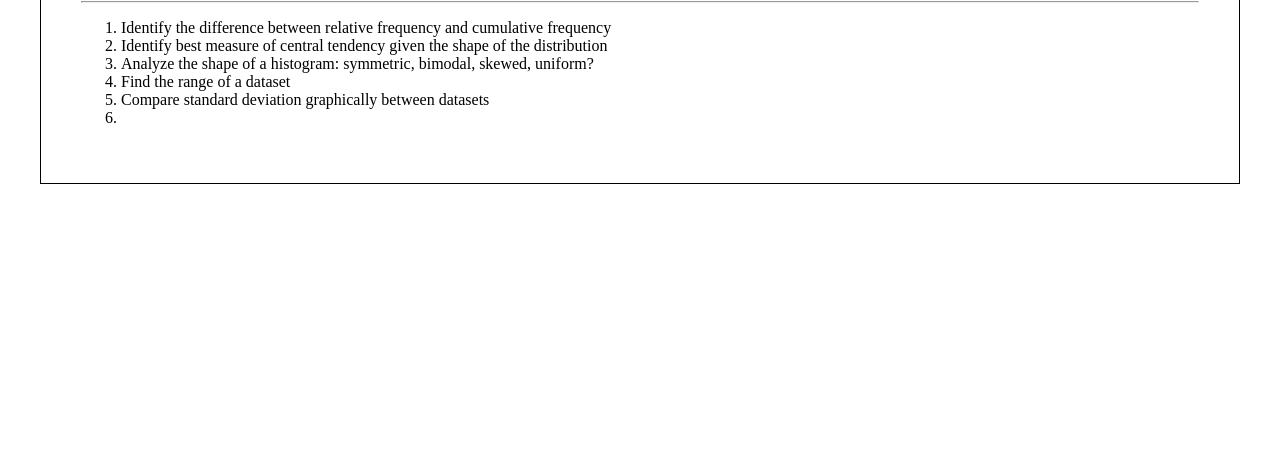
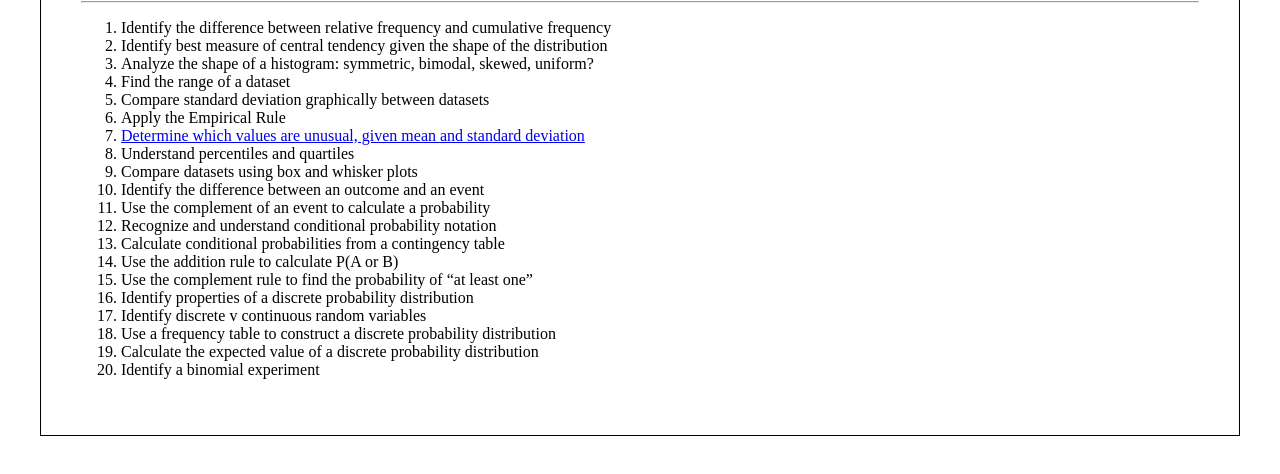
Before and after one commit to Jakob-Ayers/Jakob-Ayers.github.io, a plain HTML site: page stats-vocab/index.html in a window 1280 px wide. Shown: the part 160-634 px from the top of the page. Drawn offline with Linux system fonts and the light colour scheme.

Commit message:
added all the terms to index

```diff
--- a/stats-vocab/index.html
+++ b/stats-vocab/index.html
@@ -1,5 +1,6 @@
 <!DOCTYPE html>
 <html lang="en">
+
 <head>
     <meta charset="utf-8">
     <title>
@@ -9,6 +10,7 @@
         @import url(style.css);
     </style>
 </head>
+
 <body>
     <header>
         <h1>
@@ -34,9 +36,54 @@
                 Compare standard deviation graphically between datasets
             </li>
             <li>
-
+                Apply the Empirical Rule
+            </li>
+            <li>
+                <a href="7.html">
+                    Determine which values are unusual, given mean and standard deviation
+                </a>
+            </li>
+            <li>
+                Understand percentiles and quartiles
+            </li>
+            <li>
+                Compare datasets using box and whisker plots
+            </li>
+            <li>
+                Identify the difference between an outcome and an event
+            </li>
+            <li>
+                Use the complement of an event to calculate a probability
+            </li>
+            <li>
+                Recognize and understand conditional probability notation
+            </li>
+            <li>
+                Calculate conditional probabilities from a contingency table
+            </li>
+            <li>
+                Use the addition rule to calculate P(A or B)
+            </li>
+            <li>
+                Use the complement rule to find the probability of “at least one”
+            </li>
+            <li>
+                Identify properties of a discrete probability distribution
+            </li>
+            <li>
+                Identify discrete v continuous random variables
+            </li>
+            <li>
+                Use a frequency table to construct a discrete probability distribution
+            </li>
+            <li>
+                Calculate the expected value of a discrete probability distribution
+            </li>
+            <li>
+                Identify a binomial experiment
             </li>
         </ol>
     </main>
 </body>
+
 </html>
```
Lines whose indentation alone changed are shown as unchanged.
